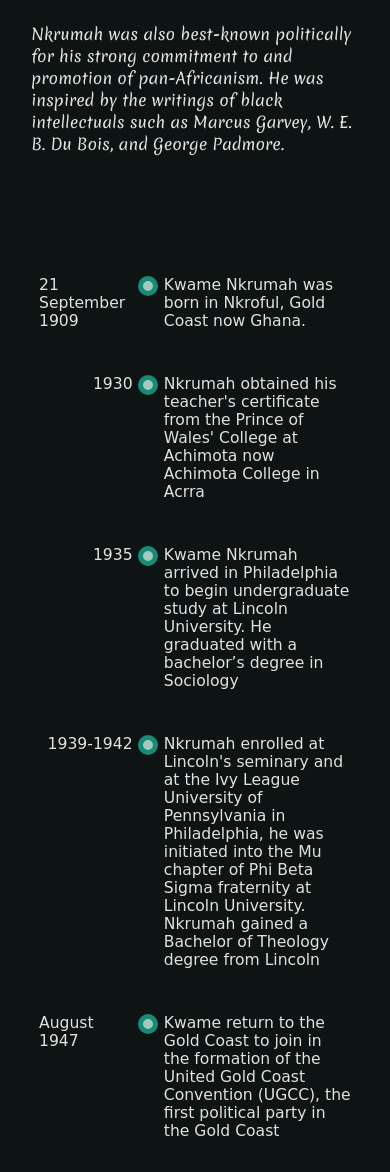
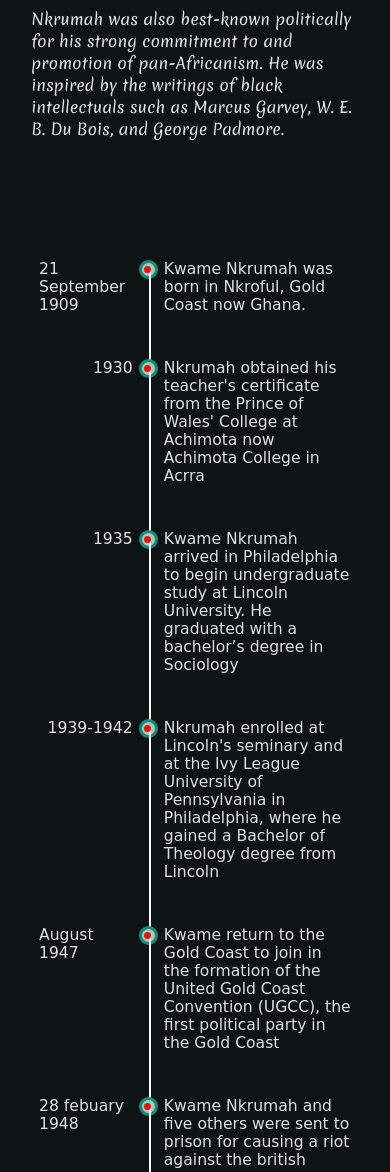
Before and after one commit to yrufai/fcc-tribute-page, a plain HTML site: page index.html in a window 390 px wide. Shown: the part 783-1955 px from the top of the page. Drawn offline with Linux system fonts and the light colour scheme; a web font is replaced by a local one.

Commit message:
responsive enough

```diff
--- a/index.css
+++ b/index.css
@@ -95,29 +95,64 @@ figcaption time {
   padding: 5px;
 }
 .list-style {
+  display: flex;
+  flex-direction: column;
+  justify-content: center;
   padding: 0;
-  padding-top: 160px;
+  padding-top: 150px;
   width: 80%;
   margin: auto;
 }
 li {
+  width: 100%;
   display: flex;
   margin: auto;
+  padding-bottom: 120px;
   justify-content: space-between;
-  padding-bottom: 120px;
 }
 .tribute-actual-info {
   width: 60%;
+  height: auto;
   background-color: rgb(54, 58, 58);
   transform: skew(10deg, 0deg);
   border-radius: 10px;
 }
+.outer-circle {
+  position: relative;
+  display: flex;
+}
 .circle {
-  width: 15px;
-  height: 15px;
+  display: flex;
+  width: 20px;
+  height: 20px;
   border-radius: 50%;
   background-color: rgb(164, 201, 192);
   border: 5px solid rgb(23, 139, 120);
+}
+
+.circle::after {
+  content: "";
+  position: absolute;
+  height: 10px;
+  width: 10px;
+  left: 10px;
+  top: 10px;
+  border-radius: 50%;
+  background: #ec0d0d;
+  color: rgb(31, 230, 236);
+}
+
+.circle::before {
+  content: "";
+  height: calc(100% + 126px);
+  width: 0;
+  border-left: 2px solid white;
+  position: absolute;
+  top: 24px;
+  left: 14px;
+}
+li:last-child .circle::before {
+  display: none;
 }
 
 li time {
@@ -160,7 +195,34 @@ a {
     padding-bottom: 45px;
   }
   .circle {
-    width: 10px;
-    height: 10px;
+    width: 13px;
+    height: 13px;
+    background-color: rgb(164, 201, 192);
+    border: 3px solid rgb(23, 139, 120);
+  }
+  .circle::after {
+    left: 5.5px;
+    top: 6px;
+    height: 7px;
+    width: 7px;
+  }
+
+  .circle::before {
+    content: "";
+    height: calc(100% + 54px);
+    width: 0;
+    border-left: 2px solid white;
+    position: absolute;
+    top: 10px;
+    left: 10px;
+  }
+  li:last-child .circle::before {
+    display: none;
+  }
+  h1 {
+    font-size: 25px;
+  }
+  h3 {
+    font-size: 15px;
   }
 }
--- a/index.html
+++ b/index.html
@@ -95,9 +95,8 @@
           </div>
           <div class="tribute-actual-info">
             Nkrumah enrolled at Lincoln's seminary and at the Ivy League
-            University of Pennsylvania in Philadelphia, he was initiated into
-            the Mu chapter of Phi Beta Sigma fraternity at Lincoln University.
-            Nkrumah gained a Bachelor of Theology degree from Lincoln
+            University of Pennsylvania in Philadelphia, where he gained a
+            Bachelor of Theology degree from Lincoln
           </div>
         </li>
         <li>
@@ -153,7 +152,7 @@
         <li>
           <time>27 April 1972</time>
           <div class="outer-circle">
-            <div class="circle"></div>
+            <div class="circle last"></div>
           </div>
           <div class="tribute-actual-info">
             Kwame died in Bucharest, Socialist Republic of Romania at the age of
```
